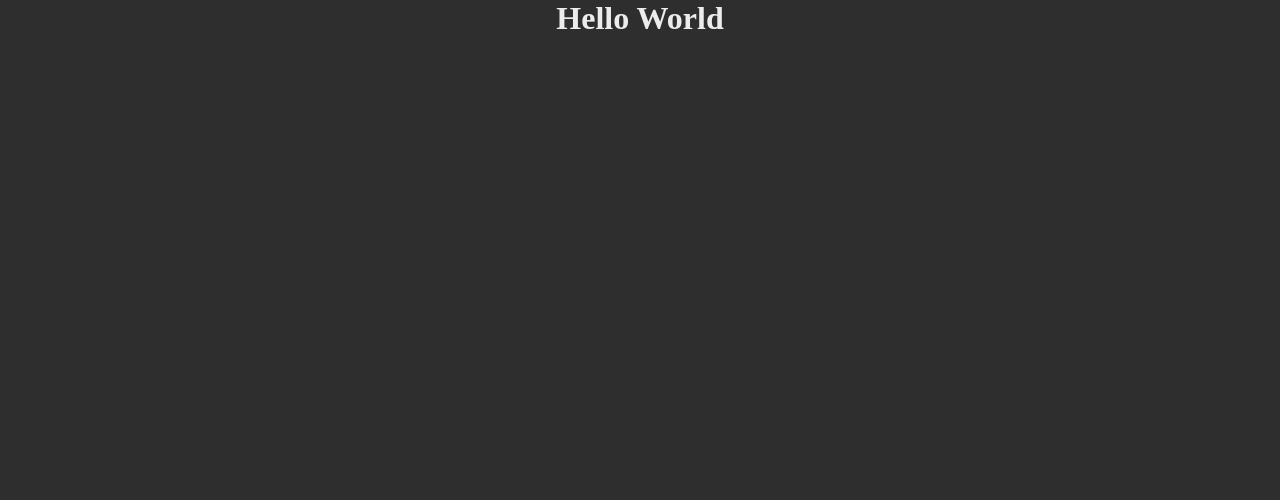
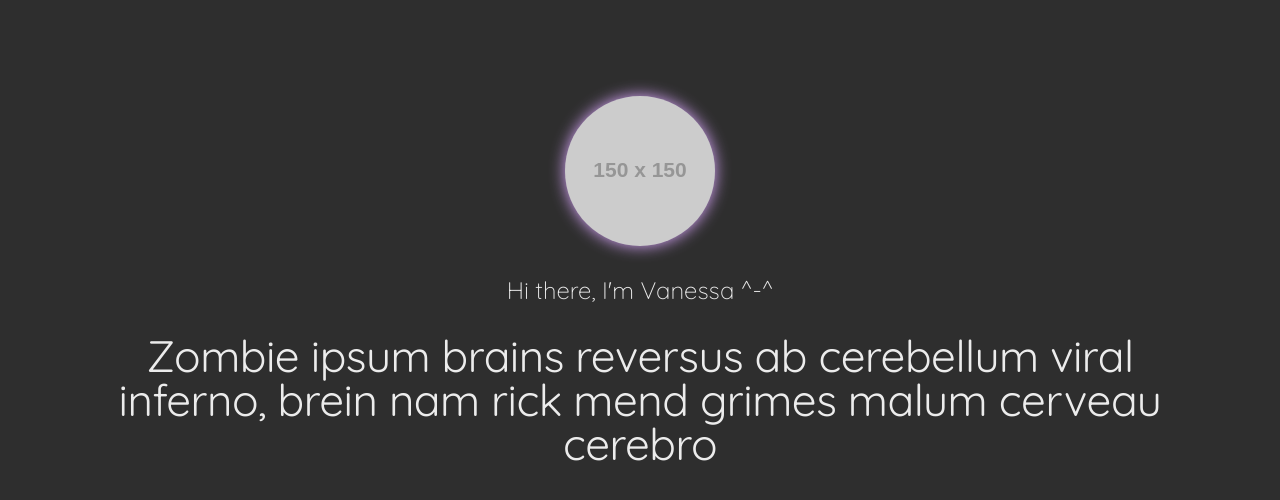
Before and after one commit to VanessaKasminoff/portfolio-dev, a React (Vite) app: page / in a window 1280 px wide. Shown: the top 500 px of the page. Built offline with nearby package versions, Linux system fonts and the light colour scheme.

Commit message:
Created hero layout and styled with css

```diff
--- a/src/App.jsx
+++ b/src/App.jsx
@@ -3,7 +3,13 @@ import './assets/css/App.css'
 function App() {
   return (
     <div id="App">
-      <h1>Hello World</h1>
+      <section id='hero'>
+        <div className='hero-content'>
+          <img className='hero-img' src='https://placehold.co/150' alt='Placeholder image' />
+          <h1 className='hero-heading'>Hi there, I'm Vanessa ^-^</h1>
+          <p className='hero-description'>Zombie ipsum brains reversus ab cerebellum viral inferno, brein nam rick mend grimes malum cerveau cerebro</p>
+        </div>
+      </section>
     </div>
   )
 }
--- a/src/assets/css/App.css
+++ b/src/assets/css/App.css
@@ -1,3 +1,5 @@
+@import url('https://fonts.googleapis.com/css2?family=Quicksand:wght@300..700&display=swap');
+
 * {
     margin: 0;
     padding: 0;
@@ -7,5 +9,40 @@
 body {
     background-color: #2E2E2E;
     color: #ECECEC;
+    line-height: 1;
+    font-family: "Quicksand", sans-serif;
+}
+
+html {
+    font-size: 62.5%; /* percentage of user's font-size setting to achieve: font-size: 10px; so 1rem = 10px */
+}
+
+#hero {
+    padding: 9.6rem;
+}
+
+.hero-content {
+    display: flex;
+    flex-direction: column;
+    align-items: center;
+    gap: 3.2rem;
+    max-width: 140rem;
+    margin: 0 auto;
     text-align: center;
 }
+
+.hero-img {
+    border-radius: 50%;
+    filter: drop-shadow(0 0 0.80rem #DCA8FF);
+
+}
+
+.hero-heading {
+    font-size: 2.4rem;
+    font-weight: 300;
+}
+
+.hero-description {
+    font-size: 4.4rem;
+    letter-spacing: -0.5px;
+}
```
